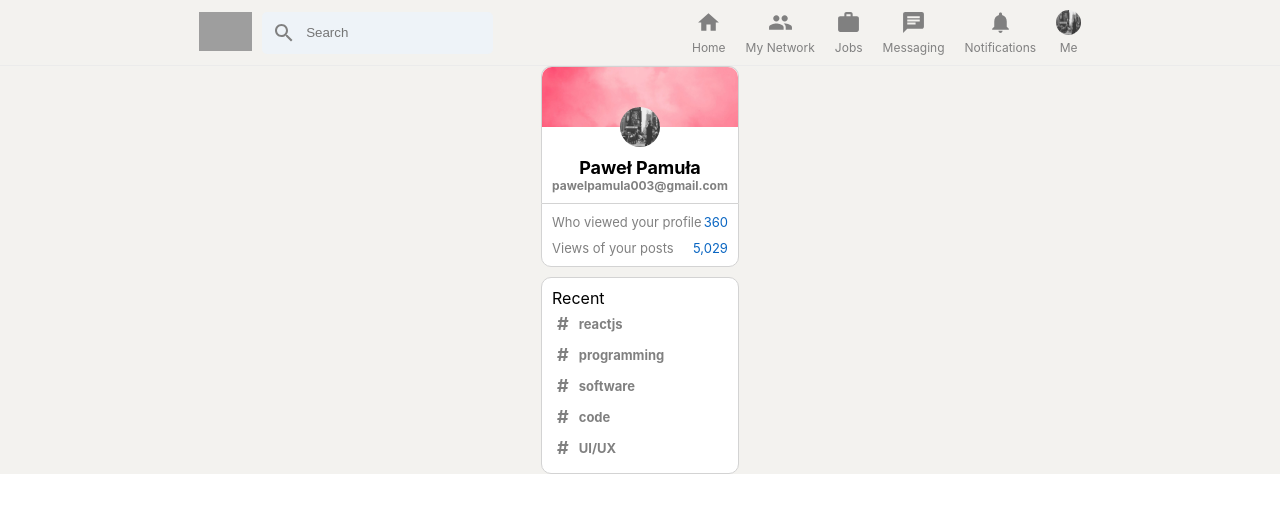
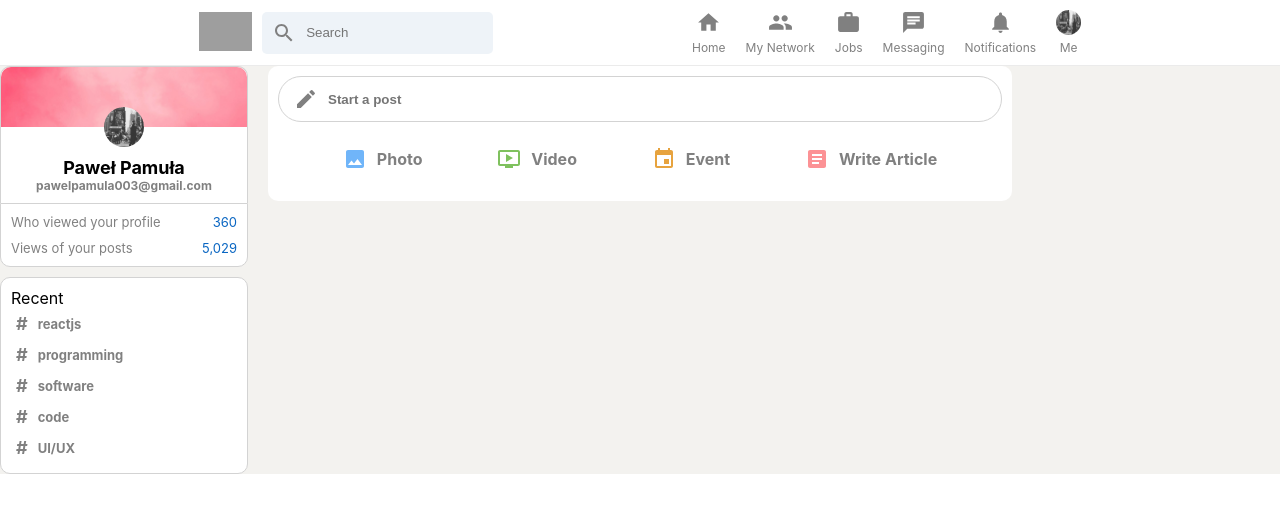
Before and after one commit to PawelPamula1/linkedin-clone, a React (Create React App) app: page / in a window 1280 px wide. Shown: the top 512 px of the page. Built offline with nearby package versions, Linux system fonts and the light colour scheme; grey boxes are pictures that could not be loaded.

Commit message:
adding post section

```diff
--- a/src/App.css
+++ b/src/App.css
@@ -2,7 +2,7 @@
     background-color: #f3f2ef;
     display: flex;
     flex-direction: column;
-    align-items: center;
+    /* align-items: center; */
 }
 
 .app__body {
--- a/src/App.js
+++ b/src/App.js
@@ -1,4 +1,5 @@
 import './App.css';
+import Feed from './Feed';
 import Header from './Header';
 import Sidebar from './Sidebar';
 
@@ -10,7 +11,7 @@
 
       <div className="app__body">
         <Sidebar />
-        {/* Feed */}
+        <Feed />
         {/* Widgets */}
       </div>
     </div>
--- /dev/null
+++ b/src/Feed.css
@@ -0,0 +1,39 @@
+.feed {
+    flex: 0.6;
+    margin: 0 20px;
+}
+
+.feed__inputContainer {
+    background-color: #fff;
+    padding: 10px;
+    padding-bottom: 20px;
+    border-radius: 10px;
+    margin-bottom: 20px;
+}
+
+.feed__input {
+    border: 1px solid lightgray;
+    border-radius: 30px;
+    display: flex;
+    padding: 10px;
+    color: gray;
+    padding-left: 15px;
+}
+
+.feed__input > form {
+    display: flex;
+    width: 100%;
+}
+
+.feed__input > form > input {
+    border: none;
+    flex: 1;
+    margin-left: 10px;
+    outline-width: 0;
+    font-weight: 600;
+}
+
+.feed__inputOptions {
+    display: flex;
+    justify-content: space-evenly;
+}
--- /dev/null
+++ b/src/Feed.js
@@ -0,0 +1,31 @@
+import React from 'react';
+import CreateIcon from '@mui/icons-material/Create';
+import ImageIcon from '@mui/icons-material/Image';
+import OndemandVideoIcon from '@mui/icons-material/OndemandVideo';
+import EventIcon from '@mui/icons-material/Event';
+import ArticleIcon from '@mui/icons-material/Article';
+import './Feed.css';
+import InputOption from './InputOption';
+
+const Feed = () => {
+  return (
+    <div className="feed">
+      <div className="feed__inputContainer">
+        <div className="feed__input">
+          <CreateIcon />
+          <form>
+            <input type="text" placeholder="Start a post" />
+          </form>
+        </div>
+        <div className="feed__inputOptions">
+          <InputOption title="Photo" Icon={ImageIcon} color="#70b5f9" />
+          <InputOption title="Video" Icon={OndemandVideoIcon} color="#7FC15E" />
+          <InputOption title="Event" Icon={EventIcon} color="#E7A33E" />
+          <InputOption title="Write Article" Icon={ArticleIcon} color="#FC9295" />
+        </div>
+      </div>
+    </div>
+  );
+};
+
+export default Feed;
--- a/src/Header.css
+++ b/src/Header.css
@@ -8,6 +8,7 @@
     padding: 10px 0;
     width: 100%;
     z-index: 999;
+    background-color: #fff;
 }
 
 .header__left {
--- /dev/null
+++ b/src/InputOption.css
@@ -0,0 +1,14 @@
+.inputOption {
+    display: flex;
+    align-items: center;
+    margin-top: 15px;
+    color: gray;
+    padding: 10px;
+    gap: 10px;
+    cursor: pointer;
+}
+
+.inputOption:hover {
+    background-color: whitesmoke;
+    border-radius: 10px;
+}
--- /dev/null
+++ b/src/InputOption.js
@@ -0,0 +1,13 @@
+import React from 'react';
+import './InputOption.css';
+
+const InputOption = ({ title, Icon, color }) => {
+  return (
+    <div className="inputOption">
+      <Icon style={{ color: color }} />
+      <h4>{title}</h4>
+    </div>
+  );
+};
+
+export default InputOption;
```
